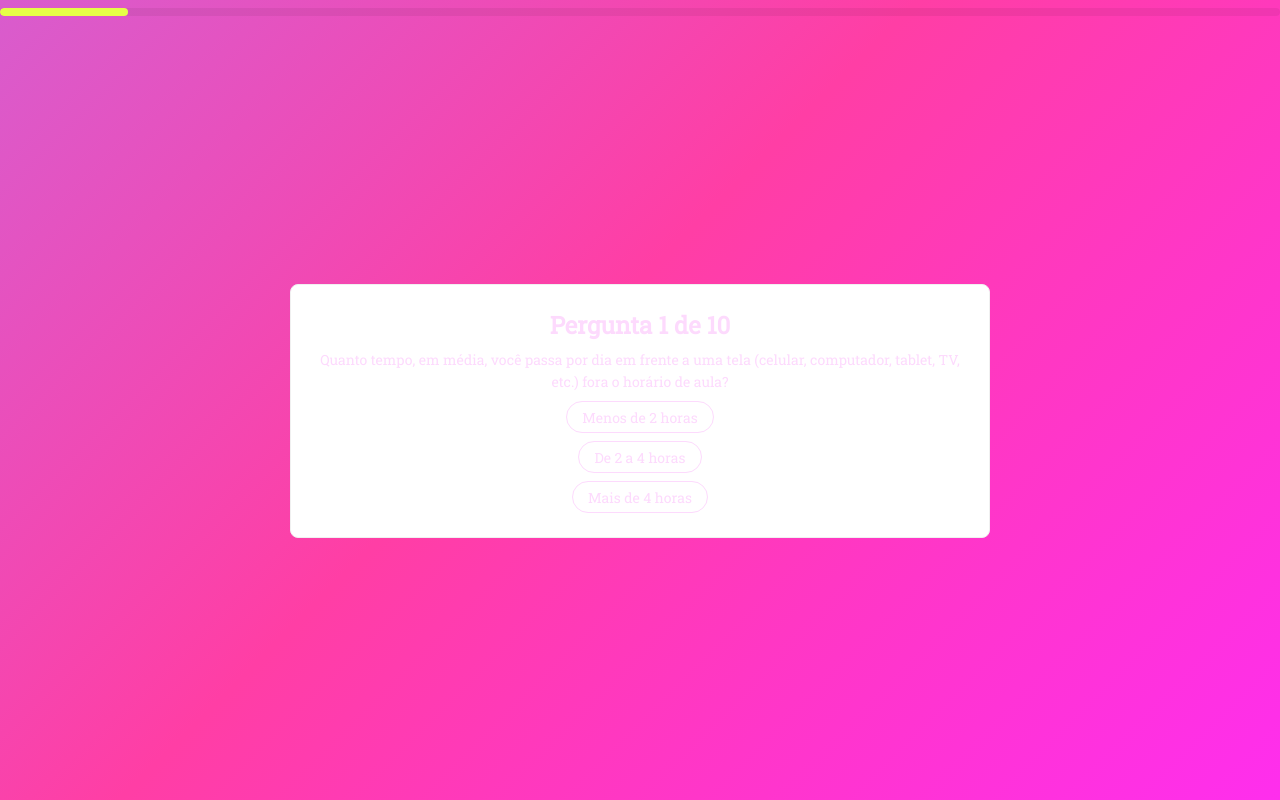
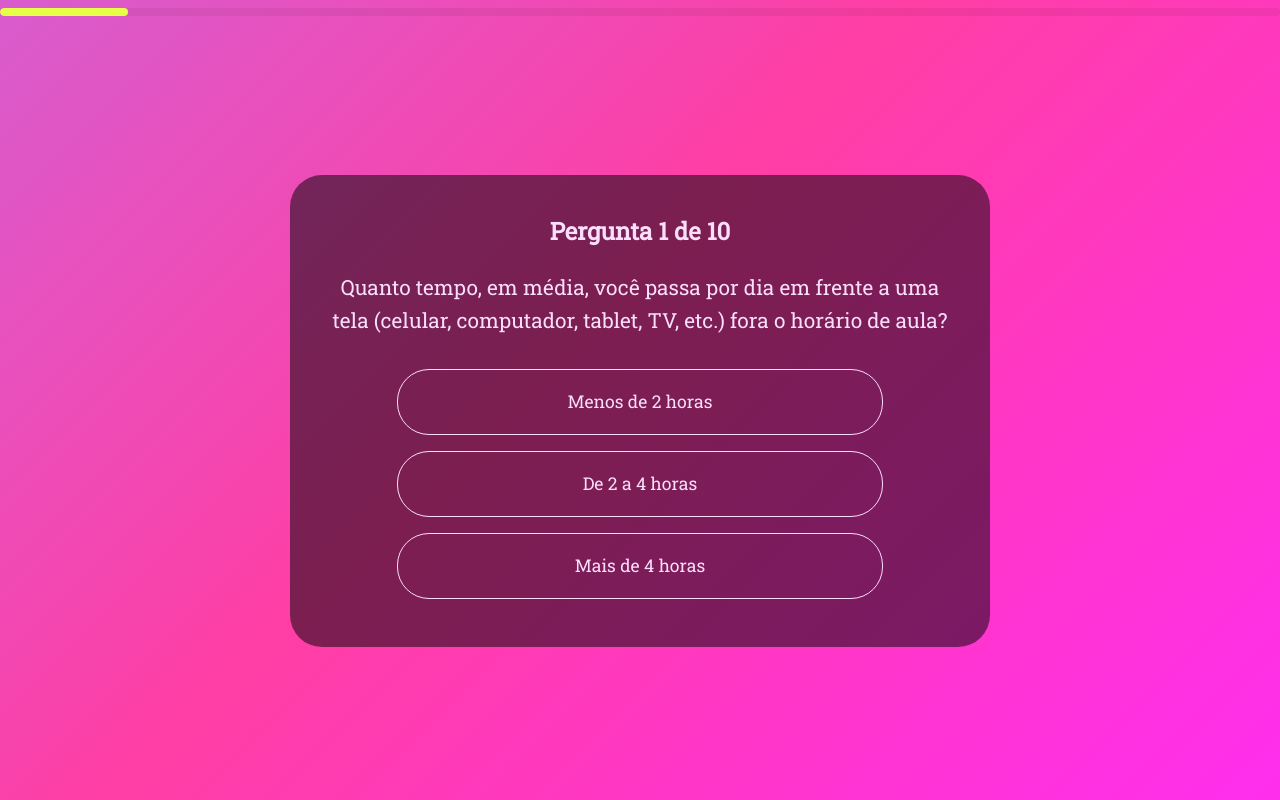
Before and after one commit to gabgon08/quiz-app, a Next.js app: page /quiz in a window 1280 px wide. Built offline with nearby package versions, Linux system fonts and the light colour scheme.

Commit message:
style: change quiz page style

```diff
--- a/src/app/page.module.css
+++ b/src/app/page.module.css
@@ -19,10 +19,10 @@
 .homeCard {
     width: 70%;
     max-width: 700px;
-    box-shadow: 0px 0px 22px 10px rgba(176, 48, 176, 0.57);
+    box-shadow: 0px 0px 22px 10px #b030b091;
     border-radius: 2rem;
     border: 4px solid;
-    border-color: #fddafd;
+    border-color: #e5f771;
     background-color: rgba(0, 0, 0, 0.336);
 }
 
--- a/src/app/quiz/page.jsx
+++ b/src/app/quiz/page.jsx
@@ -45,8 +45,8 @@ const perguntas = [
         id: 5,
         texto: "Quando está com tempo livre ou com tédio, o que costuma fazer primeiro?",
         opcoes: [
-            { valor: "A", texto: "Procuro algo fora das telas (ler, conversar, brincar, caminhar)" },
-            { valor: "B", texto: "Pego o celular ou o videogame, mas depois faço outras coisas" },
+            { valor: "A", texto: "Procuro algo fora das telas (ler, conversar, brincar)" },
+            { valor: "B", texto: "Uso o celular ou videogame, mas depois faço outras coisas" },
             { valor: "C", texto: "Vou direto para o celular, TV ou computador" },
         ],
     },
@@ -143,65 +143,87 @@ export default function Quiz() {
 
         const mensagens = {
             A: {
-                titulo: '🟢 Controle equilibrado 🟢',
+                titulo: 'Controle equilibrado',
                 subtitulo: 'Você está usando as telas de forma saudável!',
                 mensagem: 'Sabe aproveitar o mundo digital, mas também valoriza o tempo fora dele. Continue assim: faça pausas, durma bem e mantenha o controle nas suas mãos!'
             },
             B: {
-                titulo: '🟡 Atenção ao equilíbrio 🟡',
+                titulo: 'Atenção ao equilíbrio',
                 subtitulo: 'Você usa as telas de forma moderada, mas às vezes elas dominam um pouco seu tempo',
                 mensagem: 'Tente criar momentos sem tela, especialmente antes de dormir e nas refeições. Assim você vai ter mais energia e tempo para outras experiências reais'
             },
             C: {
-                titulo: '🔴 Cuidado! Uso excessivo 🔴',
-                mensagem: 'As telas estão ocupando mais espaço do que deveriam\nTente estabelecer horários, fazer pausas, brincar ao ar livre e conversar mais com amigos e família. Lembre-se: o controle pode, e deve, estar nas suas mãos!'
+                titulo: 'Cuidado! Uso excessivo',
+                subtitulo: 'As telas estão ocupando mais espaço do que deveriam',
+                mensagem: 'Tente estabelecer horários, fazer pausas, brincar ao ar livre e conversar mais com amigos e família. Lembre-se: o controle pode, e deve, estar nas suas mãos!'
             },
         }
 
         return (
-            <Card
-            >
-                <Space direction="vertical" align="center">
+            <Layout className={styles.quizLayout}>
+                <Content className={styles.quizContent}>
+                    <Card className={`${styles.finishCard} ${maisEscolhida === "A"
+                        ? styles.bgVerde
+                        : maisEscolhida === "B"
+                            ? styles.bgAmarelo
+                            : styles.bgVermelho
+                        }`}>
+                        <Space
+                            direction="vertical"
+                            align="center"
+                            size='large'>
 
                             <Title level={1}>RESULTADO</Title>
                             <Title level={2}>{mensagens[maisEscolhida].titulo}</Title>
                             <Title level={3}>{mensagens[maisEscolhida].subtitulo}</Title>
 
-                    <Text>{mensagens[maisEscolhida].mensagem}</Text>
+                            <Text className={styles.finishText}>{mensagens[maisEscolhida].mensagem}</Text>
 
-                    <Card>
-                        <Text>Obrigado por participar!</Text>
+                            <Card className={styles.thxCard}>
+                                <Text className={styles.thxText}>Obrigado por participar!</Text>
                             </Card>
 
-                    <Button
+                            {/* <Button
                                 type="primary"
                                 onClick={handleRestart}
+                            // href="/"
                             >
                                 Refazer Quiz
-                    </Button>
+                            </Button> */}
                         </Space>
                     </Card>
+                </Content>
+            </Layout>
         );
     }
 
 
     return (
         <Layout className={styles.quizLayout}>
-            <div className={styles.quizProgress}>
             <Progress
                 percent={Math.round(((indice + 1) / perguntas.length) * 100)}
-                    showInfo={false}
-                /></div>
+                showInfo={false}>
+            </Progress>
+
             <Content className={styles.quizContent}>
                 <Card className={styles.quizCard}>
-                    <Space direction="vertical" align="center" className={styles.quizSpace}>
+                    <Space
+                        className={styles.quizSpace}
+                        direction="vertical"
+                        align="center"
+                        size='large'
+                    >
+
                         <Title level={3}>
                             Pergunta {indice + 1} de {perguntas.length}
                         </Title>
+
                         <Text className={styles.quizText}>{perguntaAtual.texto}</Text>
 
+                        <div className={styles.divButton}>
                             {perguntaAtual.opcoes.map((opcao) => (
                                 <Button
+                                    className={styles.optButton}
                                     key={opcao.valor}
                                     type={resposta === opcao.valor ? "primary" : "default"}
                                     shape="round"
@@ -211,6 +233,7 @@ export default function Quiz() {
                                     {opcao.texto}
                                 </Button>
                             ))}
+                        </div>
                     </Space>
                 </Card>
             </Content>
--- a/src/app/quiz/quiz.module.css
+++ b/src/app/quiz/quiz.module.css
@@ -19,13 +19,35 @@
 
 .quizCard {
     justify-items: center;
-    width: 70%;
+    width: 90%;
     max-width: 700px;
+    background-color: #00000083;
+    border: 0;
+    padding: 1rem;
+    border-radius: 2rem;
 }
 
 .quizSpace {
     text-align: center;
 }
+
+.quizText {
+    font-size: 1.3rem;
+}
+
+.divButton {
+    width: 100%;
+    max-width: 600px;
+    margin: 0 auto;
+}
+
+.optButton {
+    margin: 0.5rem 0;
+    font-size: 1.1rem;
+    padding: 2rem;
+    white-space: normal;
+}
+
 
 @keyframes gradientScroll {
     0% {
@@ -40,3 +62,53 @@
         background-position: 50% 0%;
     }
 }
+
+
+.finishCard {
+    justify-items: center;
+    width: 90%;
+    max-width: 700px;
+    border: 0;
+    padding: 1rem;
+    border-radius: 2rem;
+    text-align: center;
+}
+
+.finishText {
+    font-size: 1.2rem;
+}
+
+.bgVerde {
+    background: #5eac5cea;
+}
+
+.bgAmarelo {
+    background: #d6a70dd2;
+}
+
+.bgVermelho {
+    background: #aa0728de;
+}
+
+.thxCard {
+    background-color: transparent;
+    border-radius: 2rem;
+}
+
+.thxText {
+    font-size: 1.3rem;
+}
+
+.thxCard {
+    animation: pulse 2s infinite alternate;
+}
+
+@keyframes pulse {
+    from {
+        box-shadow: 0 0 20px 7px #e5f771;
+    }
+
+    to {
+        box-shadow: 0 0 10px 10px #CC66DA;
+    }
+}
--- a/src/theme/index.jsx
+++ b/src/theme/index.jsx
@@ -10,12 +10,12 @@ export default function ThemeProvider({ children }) {
             theme={{
                 token: {
                     fontFamily: 'var(--font-principal)',
-                    colorText: '#fddafd',
+                    colorText: '#fadefa',
                 },
                 components: {
                     Button: {
                         defaultBg: 'transparent',
-                        defaultBorderColor: '#fddafd',
+                        defaultBorderColor: '#fadefa',
 
                         defaultHoverBorderColor: 'transparent',
                         defaultHoverBg: '#E6FF47',
```
Lines whose indentation alone changed are shown as unchanged.
